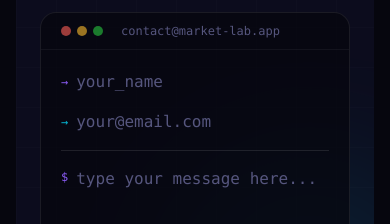
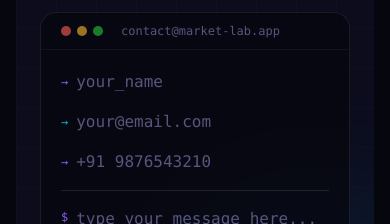
Before and after one commit to MarketLabPvt/ML-landing, a React (Vite) app: page / in a window 390 px wide. Both pictures are taken after a click on the button "Have a Question?". Shown: the part 7956-8180 px from the top of the page. Built offline with nearby package versions, Linux system fonts and the light colour scheme; no server answers.

Commit message:
Enhance CTA component to include phone number input field alongside name and email fields

```diff
--- a/src/components/CTA.tsx
+++ b/src/components/CTA.tsx
@@ -143,8 +143,8 @@ export default function CTA() {
                         </div>
 
                         <div className="p-5 sm:p-6 space-y-4">
-                          {/* Name + Email row */}
-                          <div className="grid sm:grid-cols-2 gap-4">
+                          {/* Name + Email + Phone row */}
+                          <div className="grid sm:grid-cols-2 lg:grid-cols-3 gap-4">
                             <div className="flex items-center gap-2">
                               <span className="text-brand-500 font-mono text-xs select-none shrink-0">
                                 →
@@ -167,6 +167,18 @@ export default function CTA() {
                                 placeholder="your@email.com"
                                 aria-label="Email"
                                 className="w-full bg-transparent text-base font-mono text-surface-100 placeholder:text-surface-400 outline-none caret-accent-300"
+                              />
+                            </div>
+                            <div className="flex items-center gap-2">
+                              <span className="text-brand-500 font-mono text-xs select-none shrink-0">
+                                →
+                              </span>
+                              <input
+                                type="tel"
+                                required
+                                placeholder="+91 9876543210"
+                                aria-label="Phone Number"
+                                className="w-full bg-transparent text-base font-mono text-surface-100 placeholder:text-surface-400 outline-none caret-brand-300"
                               />
                             </div>
                           </div>
```
